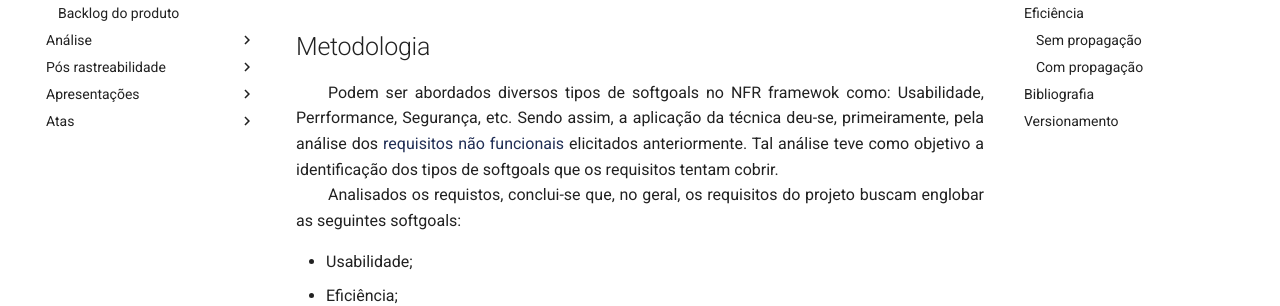
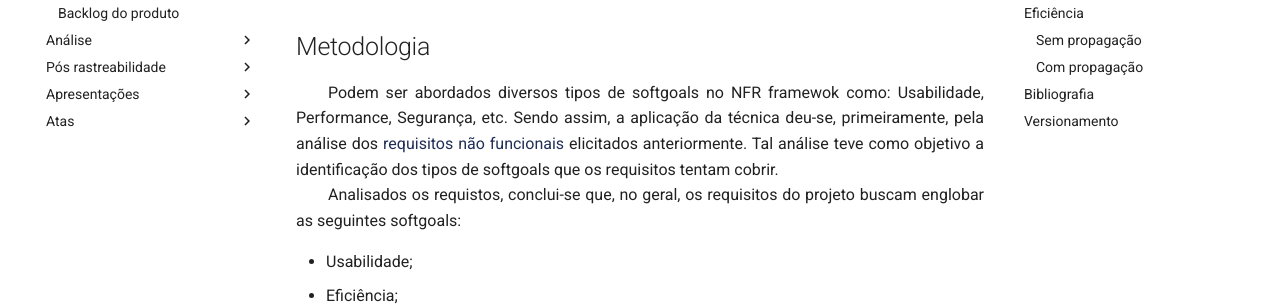
Before and after one commit to sergiosacj/2020.2-CarteiraDigitalTransito, an MkDocs documentation site: the page built from docs/modelagem/nfr_framework.md, in a window 1280 px wide and 900 px high. Shown: the part 421-727 px from the top of the window. Built offline with MkDocs 1.6.1 and Material for MkDocs 9.7.7, drawn with Linux system fonts in a browser that asks for light colours; comment, search, counter and statistics services are not loaded; some of the changed lines change nothing that is shown; some of the changed text lies outside the part shown.

Commit message:
(#58) mudanças de palavras

```diff
--- a/docs/modelagem/nfr_framework.md
+++ b/docs/modelagem/nfr_framework.md
@@ -8,7 +8,7 @@
 
 ## Metodologia
 
-&emsp;&emsp;Podem ser abordados diversos tipos de softgoals no NFR framewok como: Usabilidade, Perrformance, Segurança, etc. Sendo assim, a aplicação da técnica deu-se, primeiramente, pela análise dos [requisitos não funcionais](../../elicitacao/requisitos/#requisitos-nao-funcionais) elicitados anteriormente. Tal análise teve como objetivo a identificação dos tipos de softgoals que os requisitos tentam cobrir.<br>
+&emsp;&emsp;Podem ser abordados diversos tipos de softgoals no NFR framewok como: Usabilidade, Performance, Segurança, etc. Sendo assim, a aplicação da técnica deu-se, primeiramente, pela análise dos [requisitos não funcionais](../../elicitacao/requisitos/#requisitos-nao-funcionais) elicitados anteriormente. Tal análise teve como objetivo a identificação dos tipos de softgoals que os requisitos tentam cobrir.<br>
 &emsp;&emsp;Analisados os requistos, conclui-se que, no geral, os requisitos do projeto buscam englobar as seguintes softgoals:
 
 - Usabilidade;
@@ -35,7 +35,7 @@
 
 ### Sem propagação
 ![SIG Portabilidade](../assets/imagens/nfr/nfr-portabilidade.png)
-<center>Figura 4: SIG Portabilidade com propagação<br>[Link para a imagem expandida](https://user-images.githubusercontent.com/52640974/113037174-80997180-916b-11eb-981d-0d0e5c4eaabb.png)</center>
+<center>Figura 4: SIG Portabilidade sem propagação<br>[Link para a imagem expandida](https://user-images.githubusercontent.com/52640974/113037174-80997180-916b-11eb-981d-0d0e5c4eaabb.png)</center>
 
 ### Com propagação
 ![SIG Portabilidade](../assets/imagens/nfr/nfr-portabilidade-p.png)
@@ -54,7 +54,7 @@
 
 ### Sem propagação
 ![SIG Eficiência](../assets/imagens/nfr/nfr-eficiencia.png)
-<center>Figura 8: SIG Eficiência com propagação<br>[Link para a imagem expandida](https://user-images.githubusercontent.com/52640974/113145063-5d6ed080-9204-11eb-9d49-57ce22849b58.png)</center>
+<center>Figura 8: SIG Eficiência sem propagação<br>[Link para a imagem expandida](https://user-images.githubusercontent.com/52640974/113145063-5d6ed080-9204-11eb-9d49-57ce22849b58.png)</center>
 
 ### Com propagação
 ![SIG Eficiência](../assets/imagens/nfr/nfr-eficiencia-p.png)
```
